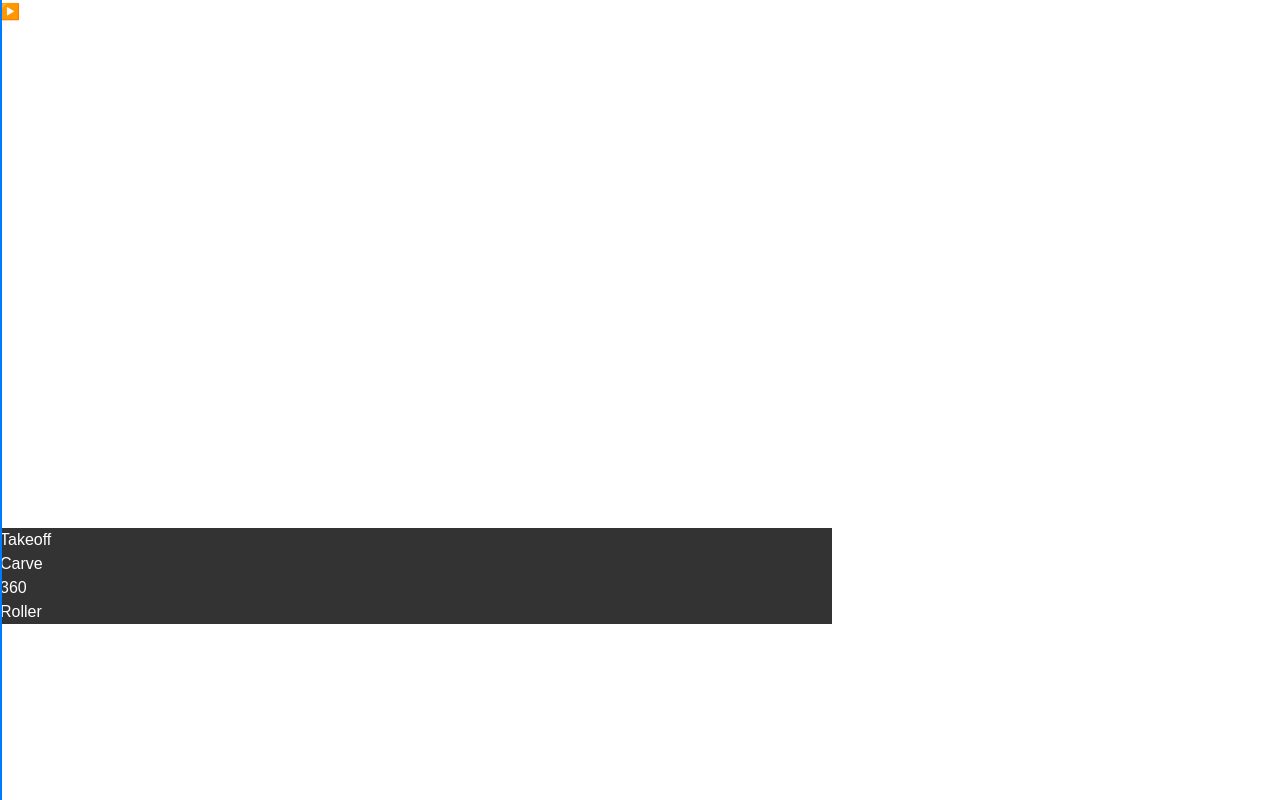
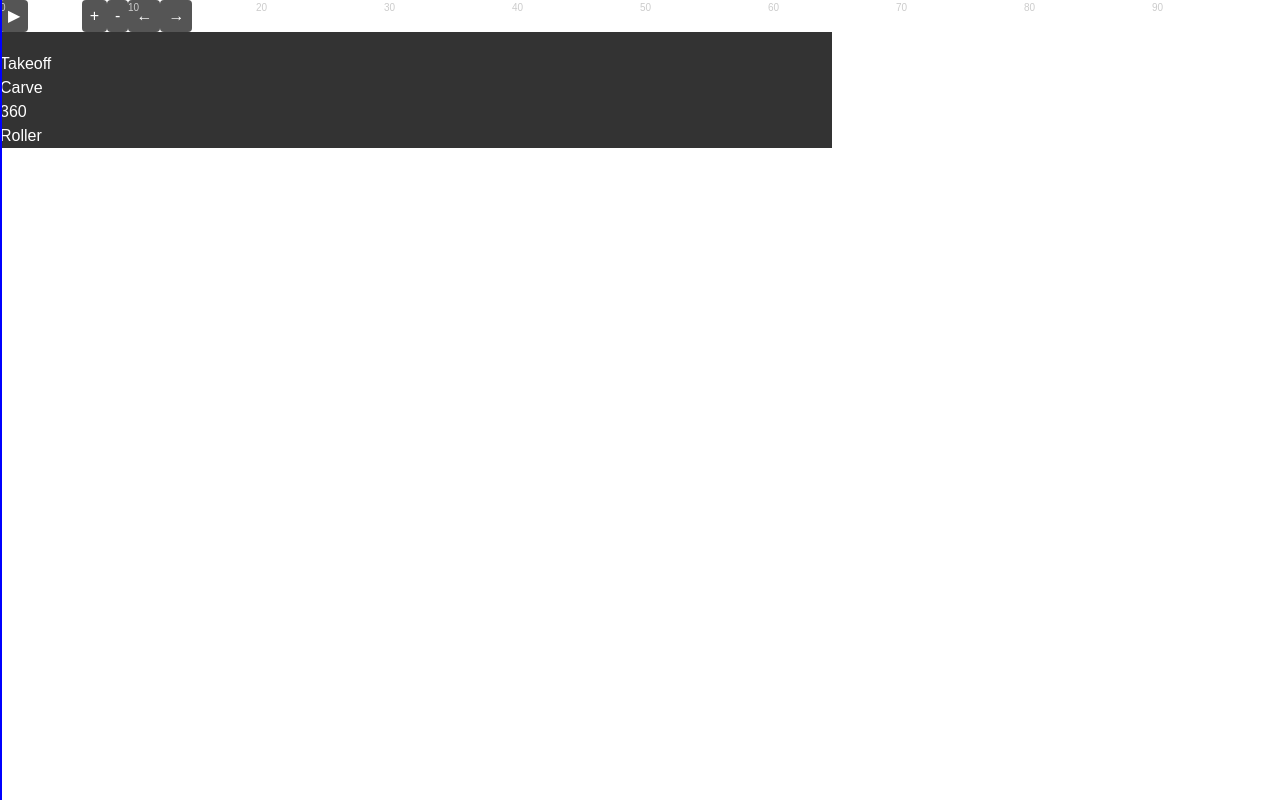
Before and after one commit to 2nzi/labeling-frontend-tailwind, a Vue app: page / in a window 1280 px wide. Built offline with nearby package versions, Linux system fonts and the light colour scheme.

Commit message:
zoom in and out timeline

```diff
--- a/src/components/TimelineControls.vue
+++ b/src/components/TimelineControls.vue
@@ -1,30 +1,37 @@
 <template>
-  <div class="flex items-center space-x-4">
-    <button @click="togglePlayPause" class="bg-gray-700 text-white p-2 rounded">
-      <span v-if="!isPlaying">▶️</span>
-      <span v-else>⏸️</span>
+  <div class="controls flex items-center space-x-4">
+    <button @click="$emit('togglePlayPause')">
+      <span v-if="!isPlaying">▶</span>
+      <span v-else>⏸</span>
     </button>
-    <span class="text-white font-mono">{{ formattedTime }}</span>
+    <span>{{ formattedTime }}</span>
+    <button @click="$emit('zoomIn')">+</button>
+    <button @click="$emit('zoomOut')">-</button>
+    <button @click="$emit('scrollLeft')">←</button>
+    <button @click="$emit('scrollRight')">→</button>
   </div>
 </template>
 
 <script>
 export default {
-  name: "TimelineControls",
   props: ["isPlaying", "currentTime"],
-  emits: ["togglePlayPause"],
   computed: {
     formattedTime() {
       const minutes = Math.floor(this.currentTime / 60);
       const seconds = Math.floor(this.currentTime % 60);
       const centiseconds = Math.floor((this.currentTime % 1) * 100);
-      return `${minutes}:${seconds < 10 ? '0' : ''}${seconds}.${centiseconds < 10 ? '0' : ''}${centiseconds}`;
-    },
-  },
-  methods: {
-    togglePlayPause() {
-      this.$emit("togglePlayPause");
+      return `${minutes}:${seconds < 10 ? "0" : ""}${seconds}:${centiseconds < 10 ? "0" : ""}${centiseconds}`;
     },
   },
 };
 </script>
+
+<style scoped>
+.controls button {
+  background-color: #555;
+  color: white;
+  padding: 4px 8px;
+  border: none;
+  border-radius: 4px;
+}
+</style>
--- a/src/components/TimelineCursor.vue
+++ b/src/components/TimelineCursor.vue
@@ -1,38 +1,22 @@
 <template>
-    <div :style="cursorStyle" class="timeline-cursor"></div>
+    <div
+      class="timeline-cursor"
+      :style="{ left: `${((currentTime - scrollOffset) / (duration / zoomLevel)) * 100}%` }"
+    ></div>
   </template>
 
   <script>
   export default {
-    name: "TimelineCursor",
-    props: {
-      currentTime: {
-        type: Number,
-        required: true,
-      },
-      duration: {
-        type: Number,
-        required: true,
-      },
-    },
-    computed: {
-      cursorStyle() {
-        const position = (this.currentTime / this.duration) * 100;
-        return {
-          left: `${position}%`,
-          height: "100%",
-          backgroundColor: "#007bff",
-          width: "2px",
-          position: "absolute",
-          top: "0",
-        };
-      },
-    },
+    props: ["currentTime", "duration", "zoomLevel", "scrollOffset"],
   };
   </script>
 
   <style scoped>
   .timeline-cursor {
-    transition: left 0.1s ease-in-out;
+    position: absolute;
+    top: 0;
+    height: 100%;
+    width: 2px;
+    background-color: #00f;
   }
   </style>
--- a/src/components/TimelineEditor.vue
+++ b/src/components/TimelineEditor.vue
@@ -1,15 +1,23 @@
 <template>
   <div class="timeline-editor mx-auto bg-gray-800 text-white p-4 rounded-lg">
     <!-- Contrôles de la timeline -->
-      <TimelineControls :isPlaying="isPlaying" :currentTime="currentTime" @togglePlayPause="togglePlayPause" />
+    <TimelineControls
+      :isPlaying="isPlaying"
+      :currentTime="currentTime"
+      @togglePlayPause="togglePlayPause"
+      @zoomIn="zoomIn"
+      @zoomOut="zoomOut"
+      @scrollLeft="scrollLeft"
+      @scrollRight="scrollRight"
+    />
 
     <!-- Conteneur de la timeline -->
-      <div class="relative mt-4 w-full">
+    <div class="relative mt-4 w-full overflow-hidden">
       <!-- Graduations -->
-        <TimelineGraduation :duration="duration" />
+      <TimelineGraduation :duration="duration" :zoomLevel="zoomLevel" :scrollOffset="scrollOffset" />
 
       <!-- Curseur de lecture -->
-        <TimelineCursor :currentTime="currentTime" :duration="duration" />
+      <TimelineCursor :currentTime="currentTime" :duration="duration" :zoomLevel="zoomLevel" :scrollOffset="scrollOffset" />
 
       <!-- Lignes d'événements -->
       <div class="event-rows">
@@ -37,6 +45,8 @@
       isPlaying: false,
       currentTime: 0,
       duration: 100,
+      zoomLevel: 1,
+      scrollOffset: 0, // Position de défilement de la timeline
       events: [
         { name: "Takeoff" },
         { name: "Carve" },
@@ -63,6 +73,34 @@
         }
       }, 10);
     },
+    zoomIn() {
+      if (this.zoomLevel < 5) {
+        this.zoomLevel += 0.5;
+        this.adjustScrollOffset();
+      }
+    },
+    zoomOut() {
+      if (this.zoomLevel > 0.5) {
+        this.zoomLevel -= 0.5;
+        this.adjustScrollOffset();
+      }
+    },
+    scrollLeft() {
+      const scrollStep = 5 / this.zoomLevel;
+      this.scrollOffset = Math.max(0, this.scrollOffset - scrollStep);
+    },
+    scrollRight() {
+      const scrollStep = 5 / this.zoomLevel;
+      const maxScroll = this.duration - this.getVisibleDuration();
+      this.scrollOffset = Math.min(maxScroll, this.scrollOffset + scrollStep);
+    },
+    getVisibleDuration() {
+      return this.duration / this.zoomLevel;
+    },
+    adjustScrollOffset() {
+      const maxScroll = this.duration - this.getVisibleDuration();
+      this.scrollOffset = Math.min(this.scrollOffset, maxScroll);
+    }
   },
   beforeUnmount() {
     clearInterval(this.playbackInterval);
--- a/src/components/TimelineGraduation.vue
+++ b/src/components/TimelineGraduation.vue
@@ -1,33 +1,56 @@
 <template>
-  <div class="relative h-8 w-full bg-gray-800">
+  <div class="timeline-graduation relative w-full flex justify-between">
     <div
-      v-for="mark in graduationMarks"
-      :key="mark.value"
-      :style="{ left: mark.position + '%' }"
-      class="absolute text-gray-300 text-xs transform -translate-x-1/2"
+      v-for="tick in visibleTicks"
+      :key="tick"
+      :style="{ left: `${tick.position}%` }"
+      class="timeline-tick"
     >
-      {{ mark.label }}
+      <span>{{ tick.label }}</span>
     </div>
   </div>
 </template>
 
 <script>
 export default {
-  name: "TimelineGraduation",
-  props: ["duration"],
+  props: ["duration", "zoomLevel", "scrollOffset"],
   computed: {
-    graduationMarks() {
-      const interval = 5; // In seconds
-      const marks = [];
-      for (let i = 0; i <= this.duration; i += interval) {
-        marks.push({
-          label: i,
-          position: (i / this.duration) * 100,
-          value: i,
+    visibleTicks() {
+      const ticks = [];
+      const visibleDuration = this.duration / this.zoomLevel;
+      const interval = this.getTickInterval();
+      const startTime = this.scrollOffset;
+      const endTime = this.scrollOffset + visibleDuration;
+
+      for (let i = startTime; i <= endTime; i += interval) {
+        const relativePosition = ((i - this.scrollOffset) / visibleDuration) * 100;
+        ticks.push({
+          label: Math.floor(i),
+          position: relativePosition,
         });
       }
-      return marks;
+      return ticks;
+    },
+  },
+  methods: {
+    getTickInterval() {
+      if (this.zoomLevel >= 4) return 1;
+      if (this.zoomLevel >= 2) return 5;
+      return 10;
     },
   },
 };
 </script>
+
+<style scoped>
+.timeline-graduation {
+  height: 20px;
+  background-color: #333;
+}
+.timeline-tick {
+  position: absolute;
+  top: 0;
+  font-size: 10px;
+  color: #ccc;
+}
+</style>
```
Lines whose indentation alone changed are shown as unchanged.
